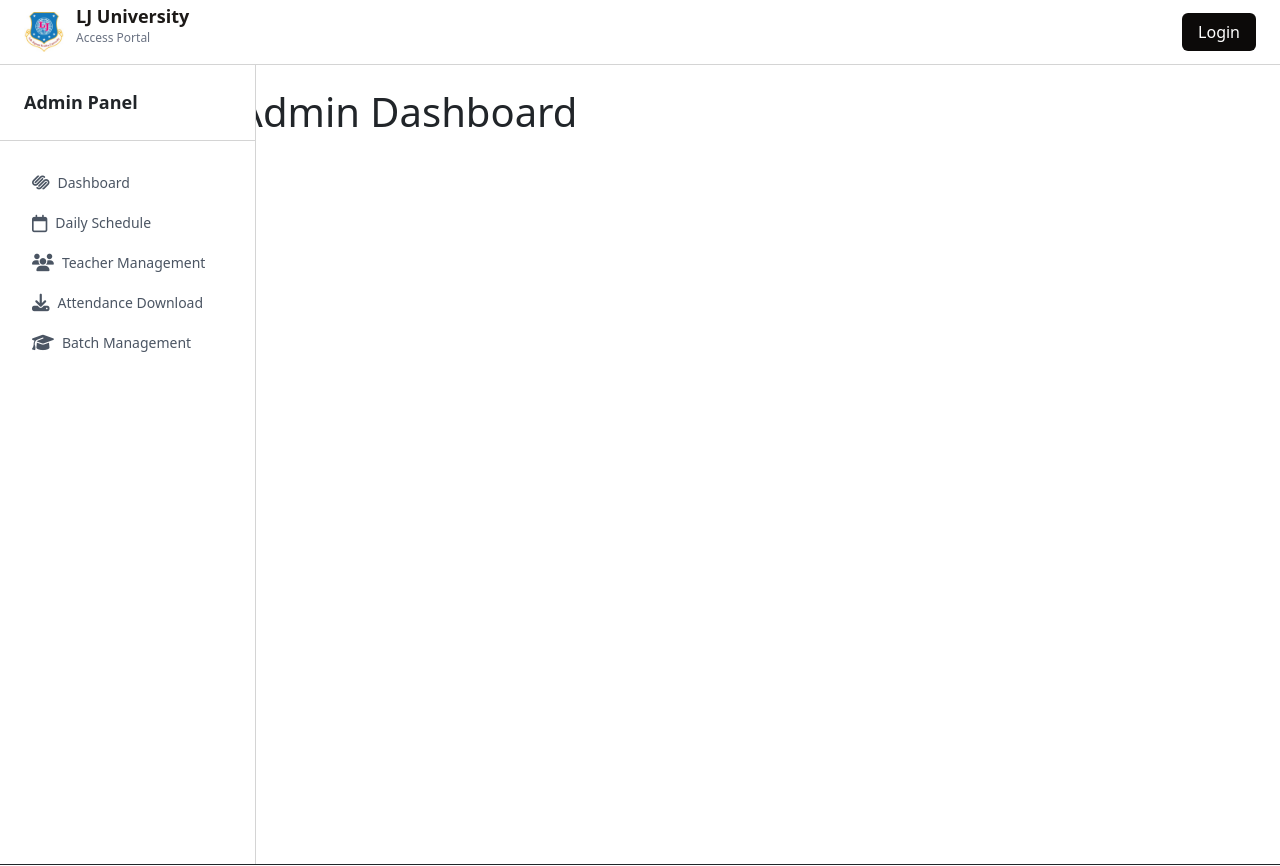
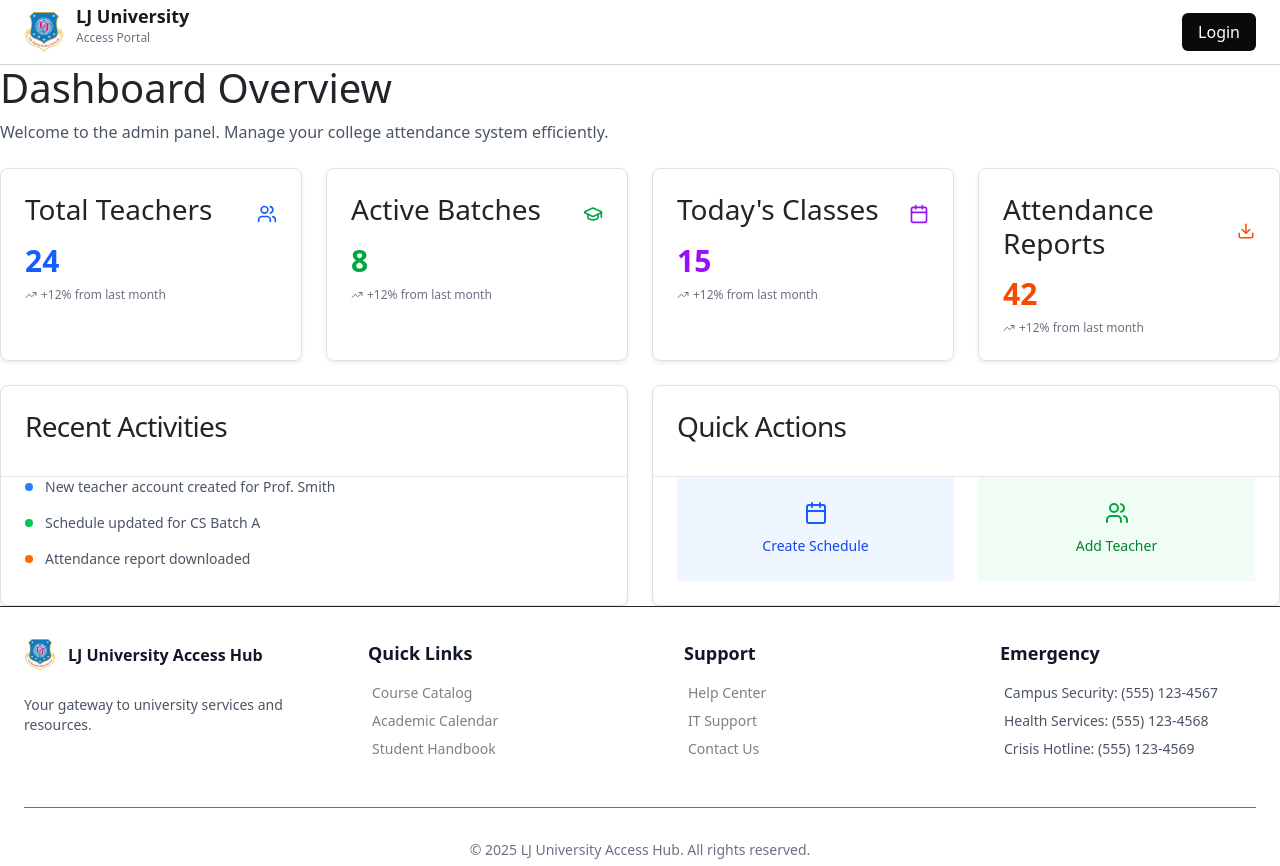
Before and after one commit to MokshPatel05/LJ-University-Access-Hub, a React (Vite) app in the folder Frontend/: page /adminDash/1 in a window 1280 px wide. Shown: the top 866 px of the page. Built offline with nearby package versions, Linux system fonts and the light colour scheme.

Commit message:
admin dashboard

```diff
--- a/Frontend/src/components/admin/AdminDash.jsx
+++ b/Frontend/src/components/admin/AdminDash.jsx
@@ -1,20 +1,87 @@
-import React from "react";
-import Sidebar from "./Sidebar";
 
-function AdminDash() {
+import { Calendar, Users, Download, GraduationCap, TrendingUp } from "lucide-react";
+
+const AdminDashboard = () => {
+  const stats = [
+    { title: "Total Teachers", value: "24", icon: Users, color: "text-blue-600" },
+    { title: "Active Batches", value: "8", icon: GraduationCap, color: "text-green-600" },
+    { title: "Today's Classes", value: "15", icon: Calendar, color: "text-purple-600" },
+    { title: "Attendance Reports", value: "42", icon: Download, color: "text-orange-600" },
+  ];
+
   return (
-    <div className="flex min-h-screen mt-16">
-      {/* Sidebar */}
-      <div className="w-1/6">
-        <Sidebar />
+    <div className="space-y-6 mt-16">
+      <div>
+        <h1 className="text-3xl font-bold text-gray-900">Dashboard Overview</h1>
+        <p className="text-gray-600 mt-2">Welcome to the admin panel. Manage your college attendance system efficiently.</p>
       </div>
 
-      {/* Main content */}
-      <div className="w-5/6 p-6">
-        <h1>Admin Dashboard</h1>
+      <div className="grid grid-cols-1 md:grid-cols-2 lg:grid-cols-4 gap-6">
+        {stats.map((stat, index) => {
+          const Icon = stat.icon;
+          return (
+            <div key={index} className="bg-white rounded-lg border border-gray-200 shadow-sm hover:shadow-lg transition-shadow p-6">
+              <div className="flex flex-row items-center justify-between space-y-0 pb-2">
+                <h3 className="text-sm font-medium text-gray-600">
+                  {stat.title}
+                </h3>
+                <Icon className={`h-5 w-5 ${stat.color}`} />
+              </div>
+              <div className="pt-0">
+                <div className={`text-3xl font-bold ${stat.color}`}>{stat.value}</div>
+                <div className="flex items-center text-xs text-gray-500 mt-2">
+                  <TrendingUp className="h-3 w-3 mr-1" />
+                  +12% from last month
+                </div>
+              </div>
+            </div>
+          );
+        })}
+      </div>
+
+      <div className="grid grid-cols-1 lg:grid-cols-2 gap-6">
+        <div className="bg-white rounded-lg border border-gray-200 shadow-sm">
+          <div className="flex flex-col space-y-1.5 p-6 border-b border-gray-200">
+            <h3 className="text-2xl font-semibold leading-none tracking-tight">Recent Activities</h3>
+          </div>
+          <div className="p-6 pt-0">
+            <div className="space-y-4">
+              <div className="flex items-center space-x-3">
+                <div className="w-2 h-2 bg-blue-500 rounded-full"></div>
+                <span className="text-sm text-gray-600">New teacher account created for Prof. Smith</span>
+              </div>
+              <div className="flex items-center space-x-3">
+                <div className="w-2 h-2 bg-green-500 rounded-full"></div>
+                <span className="text-sm text-gray-600">Schedule updated for CS Batch A</span>
+              </div>
+              <div className="flex items-center space-x-3">
+                <div className="w-2 h-2 bg-orange-500 rounded-full"></div>
+                <span className="text-sm text-gray-600">Attendance report downloaded</span>
+              </div>
+            </div>
+          </div>
+        </div>
+
+        <div className="bg-white rounded-lg border border-gray-200 shadow-sm">
+          <div className="flex flex-col space-y-1.5 p-6 border-b border-gray-200">
+            <h3 className="text-2xl font-semibold leading-none tracking-tight">Quick Actions</h3>
+          </div>
+          <div className="p-6 pt-0">
+            <div className="grid grid-cols-2 gap-4">
+              <button className="p-4 bg-blue-50 hover:bg-blue-100 rounded-lg transition-colors">
+                <Calendar className="h-6 w-6 text-blue-600 mx-auto mb-2" />
+                <span className="text-sm font-medium text-blue-700">Create Schedule</span>
+              </button>
+              <button className="p-4 bg-green-50 hover:bg-green-100 rounded-lg transition-colors">
+                <Users className="h-6 w-6 text-green-600 mx-auto mb-2" />
+                <span className="text-sm font-medium text-green-700">Add Teacher</span>
+              </button>
+            </div>
+          </div>
+        </div>
       </div>
     </div>
   );
-}
+};
 
-export default AdminDash;
+export default AdminDashboard;
```
